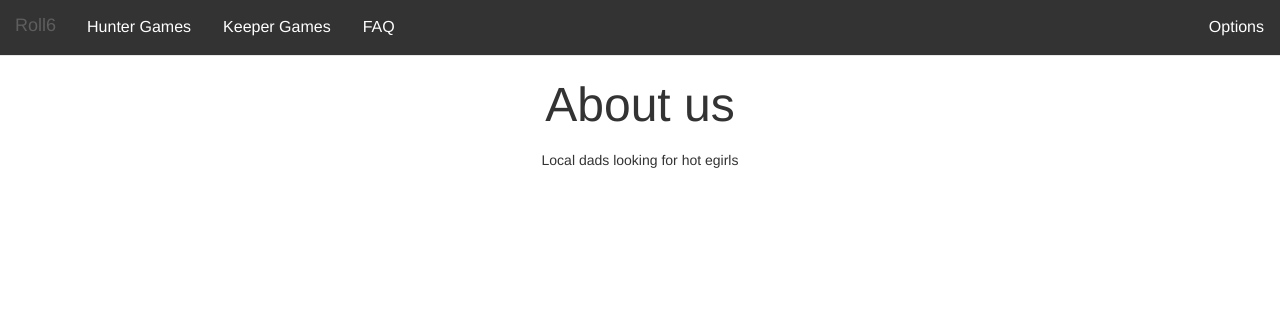
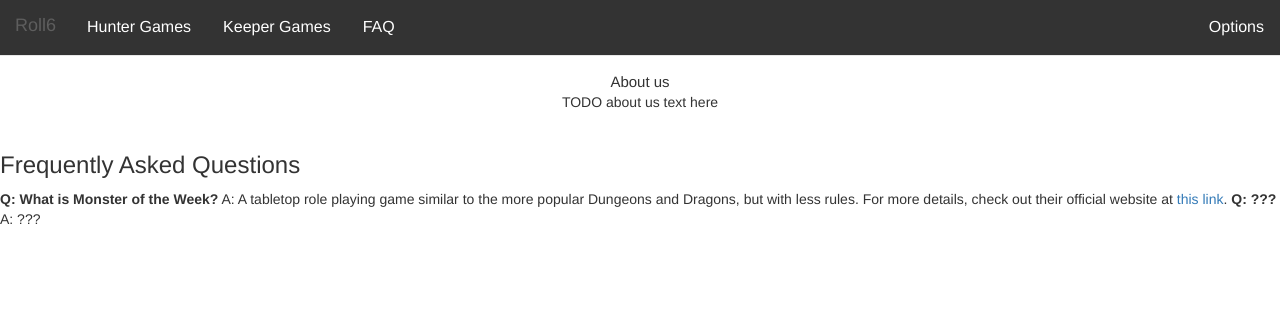
Before and after one commit to cdman678/Roll6, a Django app: template Roll6/apps/dashboard/templates/dashboard/roll6faq.html in a window 1280 px wide. Shown: the top 316 px of the page. Run offline with Django 3.2, Linux system fonts and the light colour scheme; the template is opened without the code that fills it, so the values that code supplies are empty; some libraries are stand-ins or nearby versions.

Commit message:
Better FAQ placeholder with no deprecated html tags or attributes.

```diff
--- a/Roll6/apps/dashboard/templates/dashboard/roll6faq.html
+++ b/Roll6/apps/dashboard/templates/dashboard/roll6faq.html
@@ -4,12 +4,13 @@
 {% block content %}
 
 <div style="padding-top:15px;alignment: center">
-    <div>
-        <center><font size="15">About us</font></center>
-        <p>
-           <center>Local dads looking for hot egirls</center>
-        </p>
-    </div>
+    <div style="text-align: center; font-size: 15px">About us</div>
+    <div style="text-align: center;">TODO about us text here</div><br />
+    <h3>Frequently Asked Questions</h3>
+    <b>Q: What is Monster of the Week?</b>
+    A: A tabletop role playing game similar to the more popular Dungeons and Dragons, but with less rules. For more details, check out their official website at <a href="#">this link</a>.
+    <b>Q: ???</b>
+    A: ???
 </div>
 
 {% endblock %}
```
